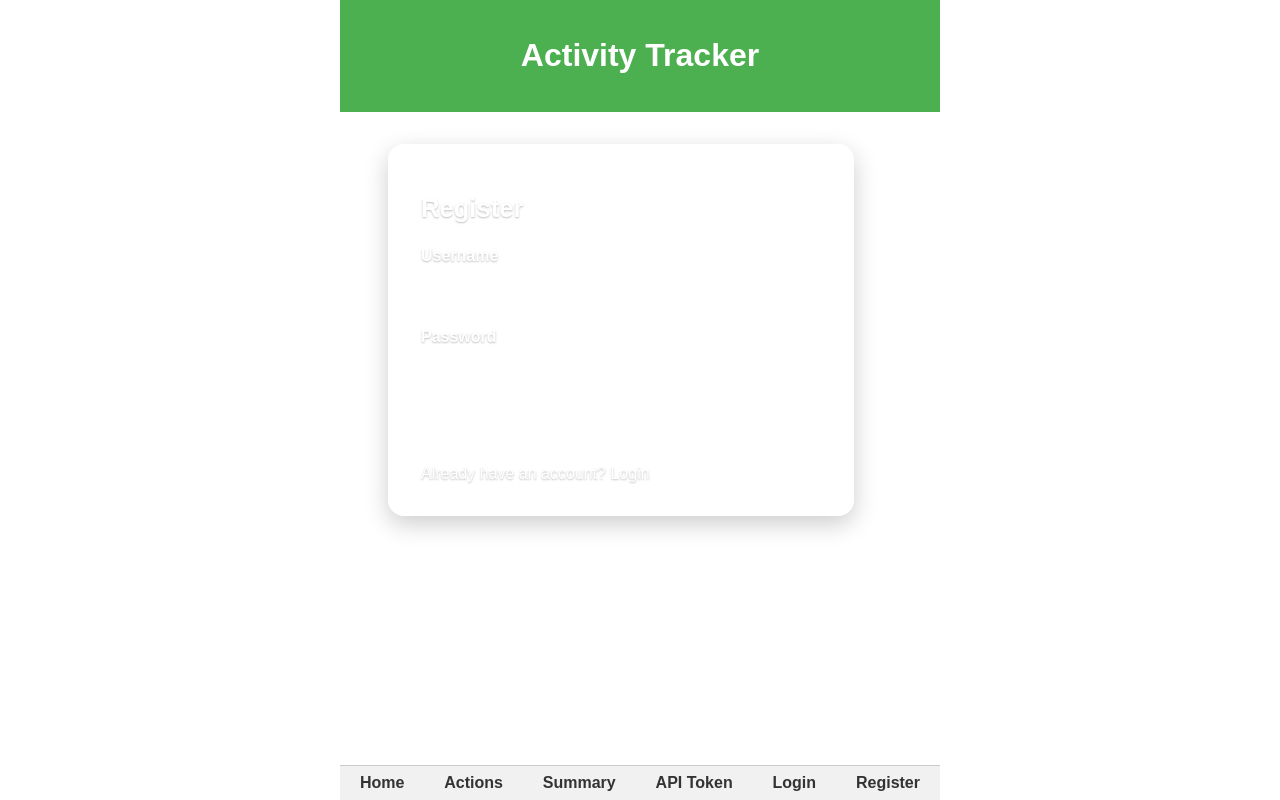
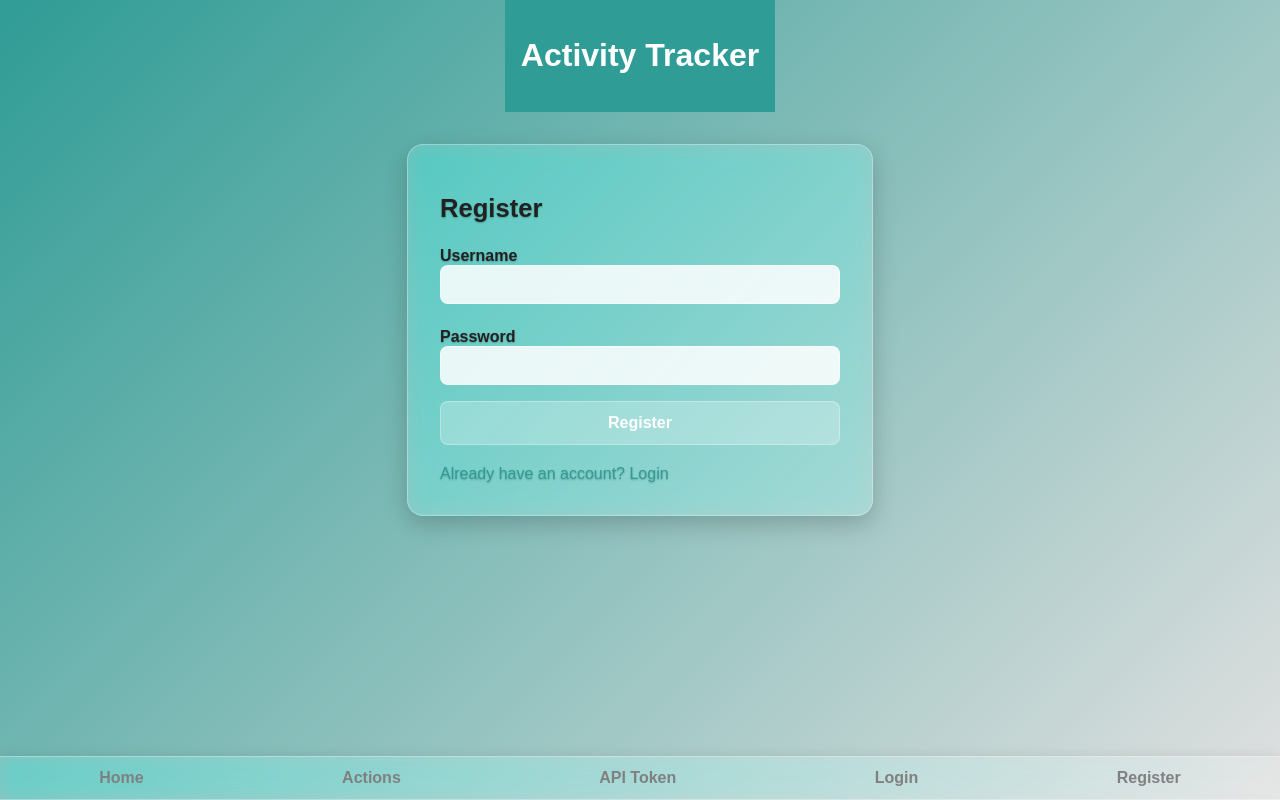
Before and after one commit to hallowslab/ActivTracker, a Flask app: page /register in a window 1280 px wide. Run offline with Flask 3, Linux system fonts and the light colour scheme.

Commit message:
updates base.html moves styles into base.css, adds a gradient background on the login and register pages

```diff
--- /dev/null
+++ b/src/static/css/base.css
@@ -0,0 +1,146 @@
+/* --- Variables --- */
+:root {
+    --primary: #2F9C95;
+    --secondary: #E0E0E0;
+    --danger: #E53935;
+    --background: #FAFAFA;
+    --text: #212121;
+    --header-bg: var(--primary);
+    --header-text: #fff;
+    --nav-bg: var(--secondary);
+}
+
+/* --- Body --- */
+body {
+    font-family: sans-serif;
+    max-width: 70vw;
+    margin: 0 auto;
+    padding: 0;
+    display: flex;
+    flex-direction: column;
+    min-height: 100vh;
+    background: var(--background);
+    color: var(--text);
+}
+
+
+/* --- Header --- */
+header {
+    background-color: var(--header-bg);
+    color: var(--header-text);
+    padding: 1rem;
+    text-align: center;
+    position: sticky;
+    top: 0;
+    z-index: 10;
+}
+
+/* --- Main --- */
+main {
+    flex: 1;
+    padding: 1rem;
+    overflow-y: auto;
+    width: 100%;
+}
+
+.content-wrapper {
+    width: 80%;           /* optional: restrict if you want max width */
+    margin: auto;
+    display: flex;
+    flex-direction: column;
+    align-items: center;   /* <-- centers all block-level children horizontally */
+}
+
+/* --- Navigation --- */
+nav {
+    display: flex;
+    justify-content: space-around;
+    background-color: var(--nav-bg);
+    padding: 0.5rem 0;
+    border-top: 1px solid #ccc;
+    position: sticky;
+    bottom: 0;
+}
+
+nav a {
+    text-decoration: none;
+    color: var(--text);
+    font-weight: bold;
+    padding: 0.25rem 0.5rem;
+    border-radius: 0.25rem;
+    transition: background 0.15s;
+}
+nav a:hover { background-color: var(--primary); color: #fff; }
+nav a:active { background-color: var(--primary); color: #fff; }
+
+/* --- Flash messages --- */
+ul.flash {
+    list-style: none;
+    padding: 0;
+    margin-bottom: 1rem;
+}
+li.success { color: var(--primary); }
+li.error { color: var(--danger); }
+
+/* --- Buttons --- */
+button,
+button.btn {
+    padding: 0.5rem 1rem;
+    font-size: 1rem;
+    border: none;
+    border-radius: 0.25rem;
+    cursor: pointer;
+    transition: transform 0.1s, background-color 0.1s;
+}
+button.btn-primary { background-color: var(--primary); color: #fff; }
+button.btn-secondary { background-color: var(--secondary); color: var(--text); }
+button.btn-danger { background-color: var(--danger); color: #fff; }
+button:active { transform: scale(0.95); }
+
+/* --- Inputs --- */
+input[type="text"],
+input[type="number"],
+textarea,
+select {
+    padding: 0.5rem;
+    font-size: 1rem;
+    width: 100%;
+    margin-bottom: 0.5rem;
+    border-radius: 0.25rem;
+    border: 1px solid #ccc;
+    box-sizing: border-box;
+}
+input:focus,
+textarea:focus,
+select:focus {
+    outline: 2px solid var(--primary);
+}
+
+.auth-page nav {
+    background: rgba(255, 255, 255, 0.2);
+    backdrop-filter: blur(8px) saturate(180%);
+    -webkit-backdrop-filter: blur(8px) saturate(180%);
+    border-top: 1px solid rgba(255,255,255,0.3);
+    border-bottom: 1px solid rgba(255,255,255,0.3);
+    box-shadow: 0 4px 16px rgba(0,0,0,0.15);
+    position: fixed;
+    width: 100%;
+    bottom: 0;
+    left: 0;
+    z-index: 20;
+}
+.auth-page nav a {
+    color: gray; /* white links to contrast gradient */
+}
+.auth-page nav a:hover {
+    background-color: rgba(255,255,255,0.3);
+    color: #000;
+}
+
+@media (min-width: 600px) {
+    main {
+        padding: 2rem 3rem;
+        max-width: 80%;
+        margin: 0 auto; /* centers the main block */
+    }
+}
--- a/src/templates/base.html
+++ b/src/templates/base.html
@@ -1,109 +1,17 @@
 <!DOCTYPE html>
 <html lang="en">
+
 <head>
     <meta charset="UTF-8">
     <title>
         {% block title %}Activity Tracker{% endblock %}
     </title>
     <meta name="viewport" content="width=device-width, initial-scale=1.0">
-        <style>
-            /* --- Global styles --- */
-            body {
-                font-family: sans-serif;
-                max-width: 600px;
-                margin: 0 auto;
-                padding: 0;
-                display: flex;
-                flex-direction: column;
-                min-height: 100vh;
-            }
-
-            header {
-                background-color: #4CAF50;
-                color: white;
-                padding: 1rem;
-                text-align: center;
-                position: sticky;
-                top: 0;
-                z-index: 10;
-            }
-
-            nav {
-                display: flex;
-                justify-content: space-around;
-                background-color: #f1f1f1;
-                padding: 0.5rem 0;
-                border-top: 1px solid #ccc;
-                position: sticky;
-                bottom: 0;
-            }
-
-            nav a {
-                text-decoration: none;
-                color: #333;
-                font-weight: bold;
-            }
-
-            nav a:active {
-                color: #4CAF50;
-            }
-
-            main {
-                flex: 1;
-                padding: 1rem;
-                overflow-y: auto;
-            }
-
-            /* Flash messages */
-            ul.flash {
-                list-style: none;
-                padding: 0;
-            }
-
-            li.success {
-                color: green;
-            }
-
-            li.error {
-                color: red;
-            }
-
-            /* Buttons */
-            button {
-                padding: 0.5rem 1rem;
-                font-size: 1rem;
-                border: none;
-                border-radius: 0.25rem;
-                background-color: #4CAF50;
-                color: white;
-                cursor: pointer;
-                transition: transform 0.1s, background-color 0.1s;
-            }
-
-            button:active {
-                transform: scale(0.95);
-                background-color: #45a049;
-            }
-
-            input[type="text"],
-            input[type="number"] {
-                padding: 0.5rem;
-                font-size: 1rem;
-                width: 100%;
-                margin-bottom: 0.5rem;
-                box-sizing: border-box;
-            }
-
-            /* Responsive adjustments */
-            @media (min-width: 600px) {
-                main {
-                    padding: 2rem 3rem;
-                }
-            }
-        </style>
+    <link rel="stylesheet" href="{{ url_for('static', filename='css/base.css') }}">
     {% block head %}{% endblock %}
 </head>
-    <body>
+
+<body class="{% block body_class %}{% endblock %}">
     <header>
         <h1>
             {% block header %}Activity Tracker{% endblock %}
@@ -117,12 +25,15 @@
         </ul>
         {% endif %}
         {% endwith %}
+
+        <!-- Wrap all template content in a centering div -->
+        <div class="content-wrapper">
             {% block content %}{% endblock %}
+        </div>
     </main>
     <nav>
         <a href="{{ url_for("index") }}">Home</a>
         <a href="{{ url_for("action.list_actions") }}">Actions</a>
-            <a href="{{ url_for("dashboard.view_summary") }}">Summary</a>
         <a href="{{ url_for("dashboard.show_token") }}">API Token</a>
         {% if session.get('user_id') %}
         <a href="{{ url_for("auth.logout") }}">Logout</a>
@@ -133,4 +44,5 @@
     </nav>
     {% block scripts %}{% endblock %}
 </body>
+
 </html>
```
Lines whose indentation alone changed are shown as unchanged.
